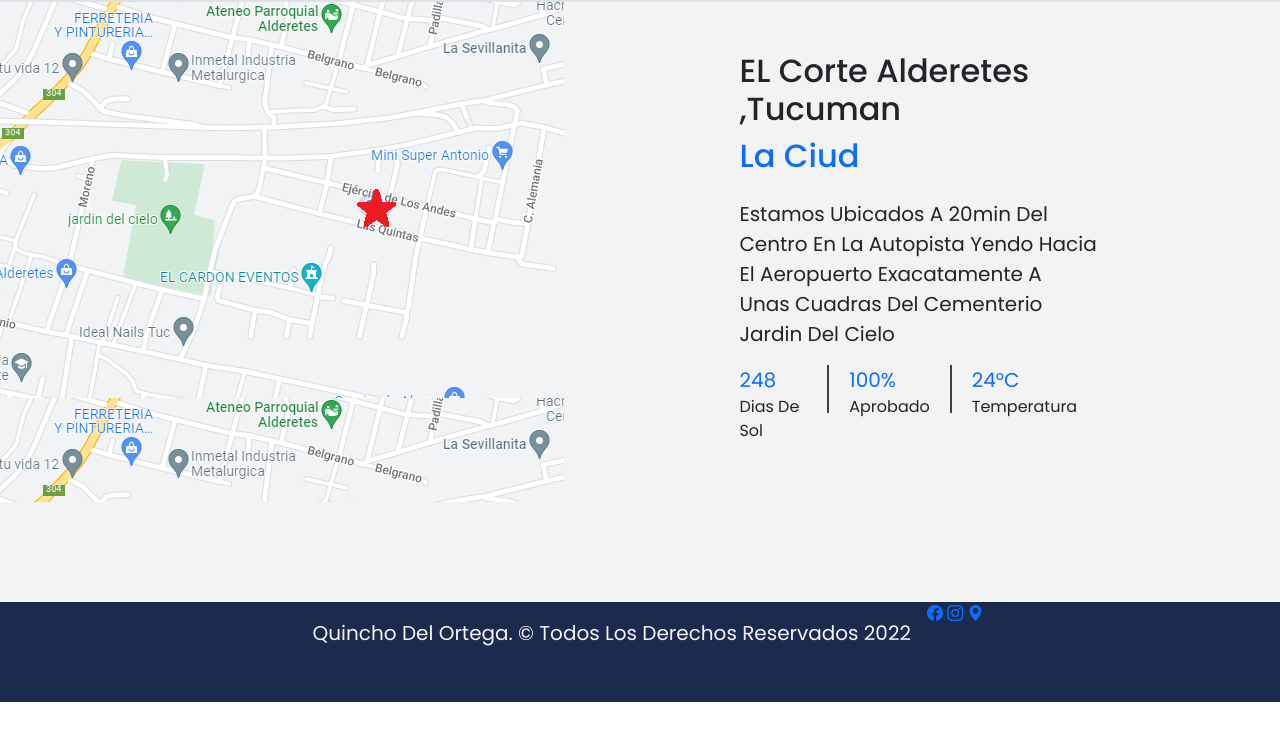
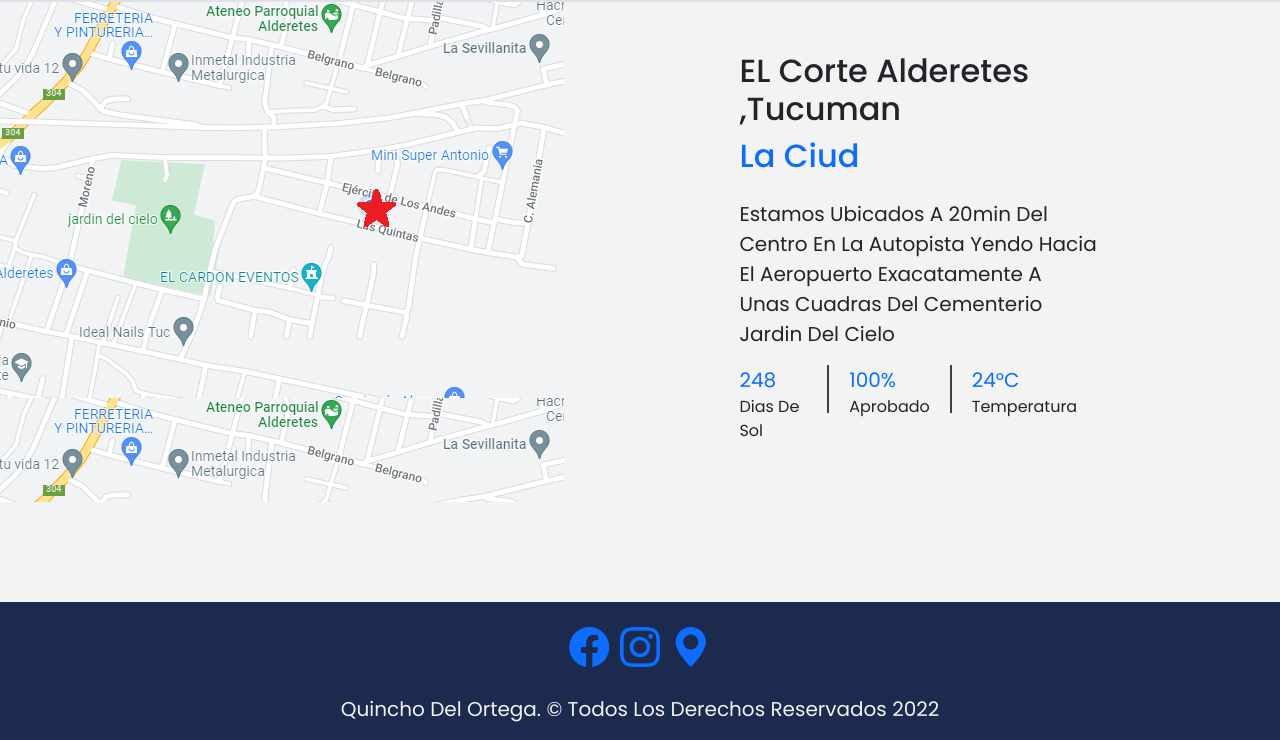
Before and after one commit to LeanProg/QuinchoDelOrtega, a plain HTML site: page Index.html in a window 1280 px wide. Shown: the part 1954-2694 px from the top of the page. Before the commit the page ends 2656 px from the top, so only its background shows below. Drawn offline with nearby package versions, Linux system fonts and the light colour scheme.

Commit message:
configurando footer

```diff
--- a/Index.html
+++ b/Index.html
@@ -218,13 +218,13 @@
         </div>
       </section>
        <!--Footer de la pagina-->
-      <footer class="w-100 d-flex alling-items justify-content-center flex-wrap">
-        <p class="fs-5 px-3 pt-3">Quincho del Ortega. &copy; Todos los derechos Reservados 2022</p>
-        <div>
+      <footer class="w-100 d-flex alling-items flex-column ">
+        <div class="mt-3 fs-1">
           <a href=""><i class="bi bi-facebook"></i></a>
           <a href=""><i class="bi bi-instagram"></i></a>
           <a href=""><i class="bi bi-geo-alt-fill"></i></a>
         </div>
+        <p class="fs-5 px-3 pt-3">Quincho del Ortega. &copy; Todos los derechos Reservados 2022</p>
       </footer>
 
 
--- a/css/main.css
+++ b/css/main.css
@@ -77,6 +77,9 @@ footer p{
     color: #f3f3f3;
     text-align: center;
 }
+footer div{
+    text-align: center;
+}
 
 #icons i{
     font-size: 26px;
```
